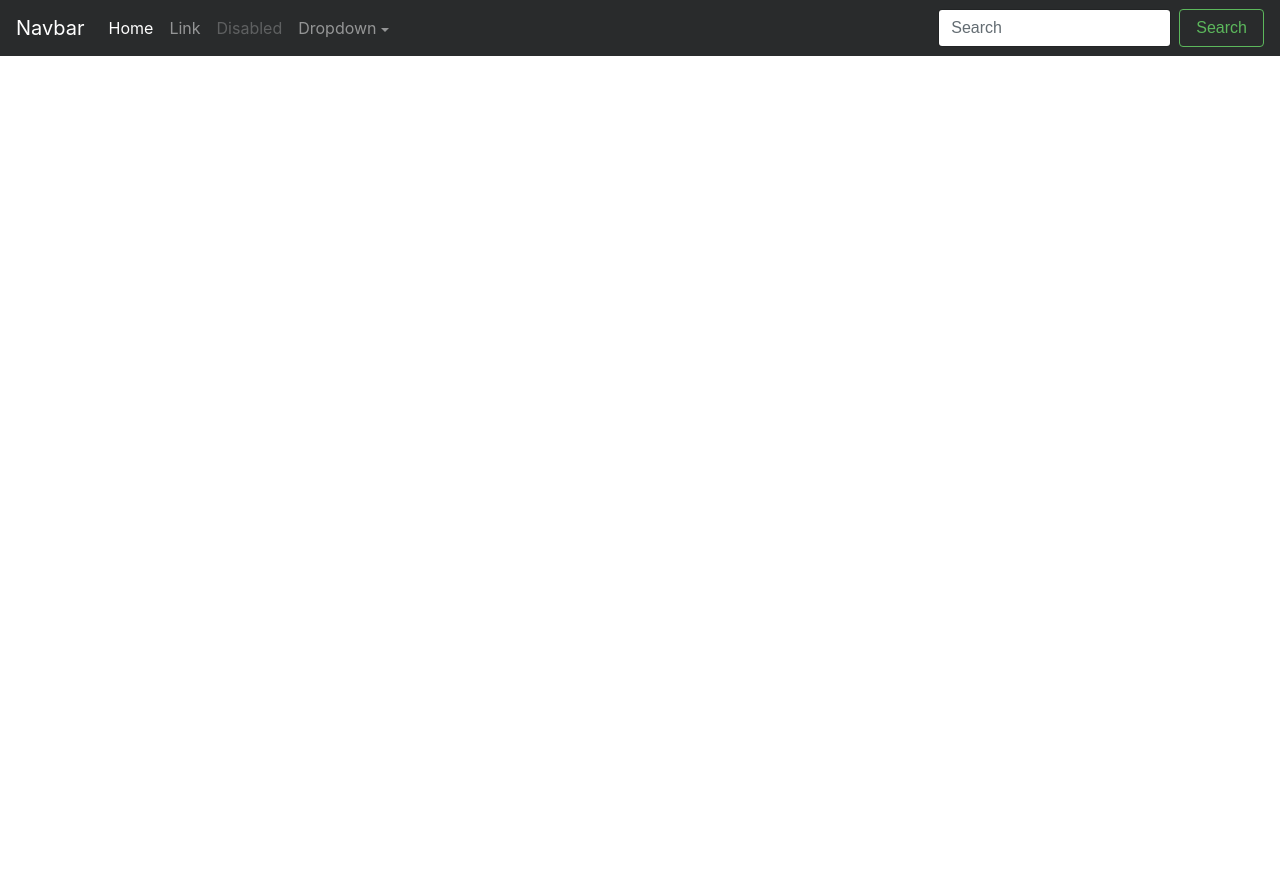
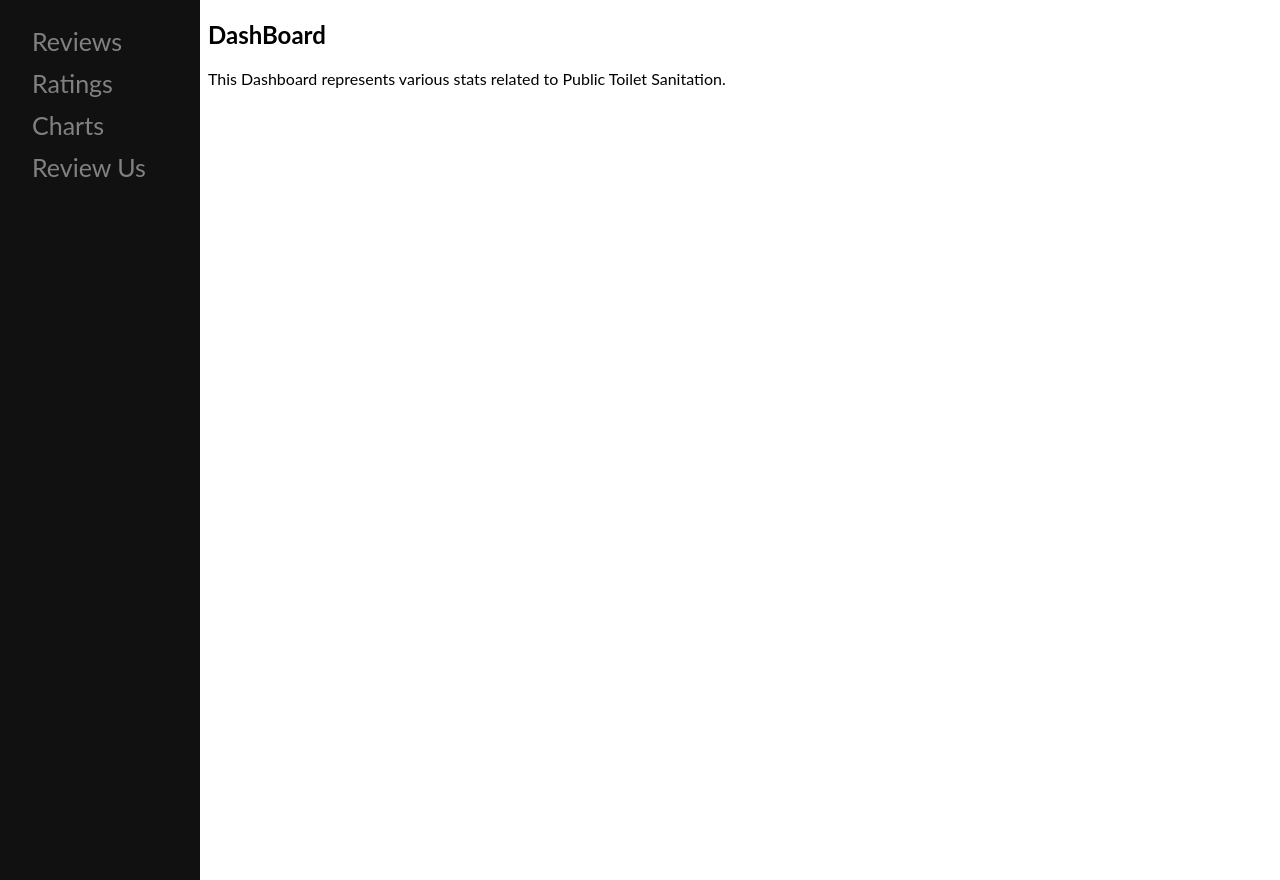
Before and after one commit to techytoes/publicSanitation, a Django app: a page that uses templates/dashboard.html in a window 1280 px wide. Run offline with Django 3.2, Linux system fonts and the light colour scheme; data that the repository does not hold is empty; some libraries are stand-ins or nearby versions.

Commit message:
Add dashboard links

```diff
--- a/templates/dashboard.html
+++ b/templates/dashboard.html
@@ -1,53 +1,60 @@
 <!DOCTYPE html>
-<html lang="en">
-  <head>
-    <meta charset="utf-8">
-    <meta name="viewport" content="width=device-width, initial-scale=1, shrink-to-fit=no">
-    <meta name="description" content="">
-    <meta name="author" content="">
+<html>
+<head>
+<title>DashBoard</title>
+<meta name="viewport" content="width=device-width, initial-scale=1">
+  <style>
+  body {
+      font-family: "Lato", sans-serif;
+  }
 
-    <title>Starter Template for Bootstrap</title>
+  .sidenav {
+      height: 100%;
+      width: 200px;
+      position: fixed;
+      z-index: 1;
+      top: 0;
+      left: 0;
+      background-color: #111;
+      overflow-x: hidden;
+      padding-top: 20px;
+  }
 
-    <!-- Bootstrap core CSS -->
-    <link rel="stylesheet" href="https://maxcdn.bootstrapcdn.com/bootstrap/4.0.0-alpha.6/css/bootstrap.min.css" integrity="sha384-rwoIResjU2yc3z8GV/NPeZWAv56rSmLldC3R/AZzGRnGxQQKnKkoFVhFQhNUwEyJ" crossorigin="anonymous">
+  .sidenav a {
+      padding: 6px 6px 6px 32px;
+      text-decoration: none;
+      font-size: 25px;
+      color: #818181;
+      display: block;
+  }
 
-    <!-- Custom styles for this template -->
+  .sidenav a:hover {
+      color: #f1f1f1;
+  }
+
+  .main {
+      margin-left: 200px; /* Same as the width of the sidenav */
+  }
+
+  @media screen and (max-height: 450px) {
+    .sidenav {padding-top: 15px;}
+    .sidenav a {font-size: 18px;}
+  }
+  </style>
   </head>
-
   <body>
 
-    <nav class="navbar navbar-toggleable-md navbar-inverse bg-inverse fixed-top">
-      <button class="navbar-toggler navbar-toggler-right" type="button" data-toggle="collapse" data-target="#navbarsExampleDefault" aria-controls="navbarsExampleDefault" aria-expanded="false" aria-label="Toggle navigation">
-        <span class="navbar-toggler-icon"></span>
-      </button>
-      <a class="navbar-brand" href="#">Navbar</a>
+  <div class="sidenav">
+    <a href="#">Reviews</a>
+    <a href="#">Ratings</a>
+    <a href="#">Charts</a>
+    <a href="#">Review Us</a>
+  </div>
 
-      <div class="collapse navbar-collapse" id="navbarsExampleDefault">
-        <ul class="navbar-nav mr-auto">
-          <li class="nav-item active">
-            <a class="nav-link" href="#">Home <span class="sr-only">(current)</span></a>
-          </li>
-          <li class="nav-item">
-            <a class="nav-link" href="#">Link</a>
-          </li>
-          <li class="nav-item">
-            <a class="nav-link disabled" href="#">Disabled</a>
-          </li>
-          <li class="nav-item dropdown">
-            <a class="nav-link dropdown-toggle" href="http://example.com" id="dropdown01" data-toggle="dropdown" aria-haspopup="true" aria-expanded="false">Dropdown</a>
-            <div class="dropdown-menu" aria-labelledby="dropdown01">
-              <a class="dropdown-item" href="#">Action</a>
-              <a class="dropdown-item" href="#">Another action</a>
-              <a class="dropdown-item" href="#">Something else here</a>
-            </div>
-          </li>
-        </ul>
-        <form class="form-inline my-2 my-lg-0">
-          <input class="form-control mr-sm-2" type="text" placeholder="Search">
-          <button class="btn btn-outline-success my-2 my-sm-0" type="submit">Search</button>
-        </form>
-      </div>
-    </nav>
+  <div class="main">
+    <h2>DashBoard</h2>
+    <p>This Dashboard represents various stats related to Public Toilet Sanitation.</p>
+  </div>
 
     <div class="container">
     <br>
```
